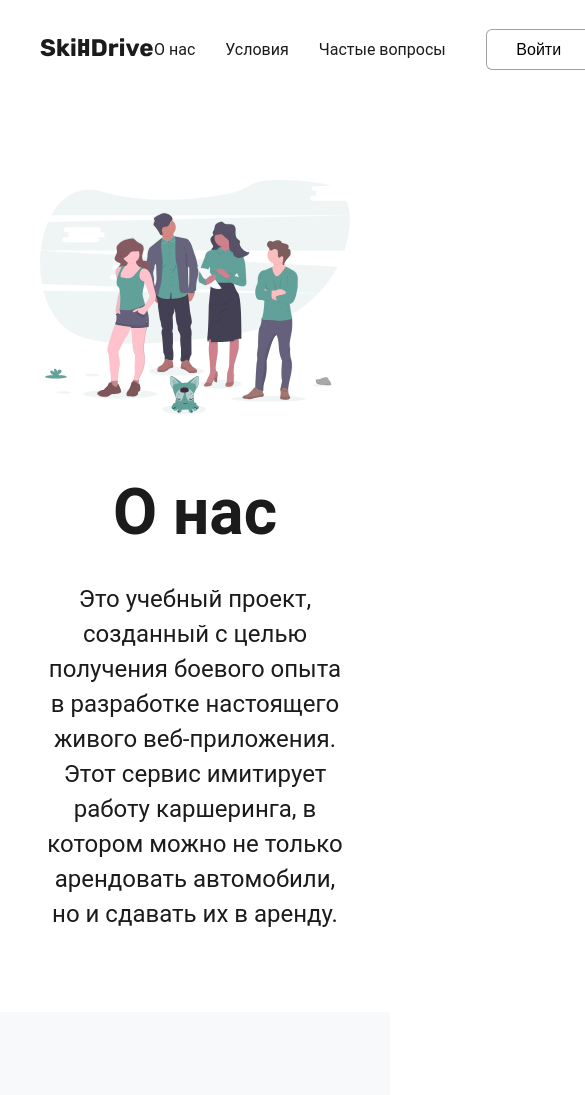
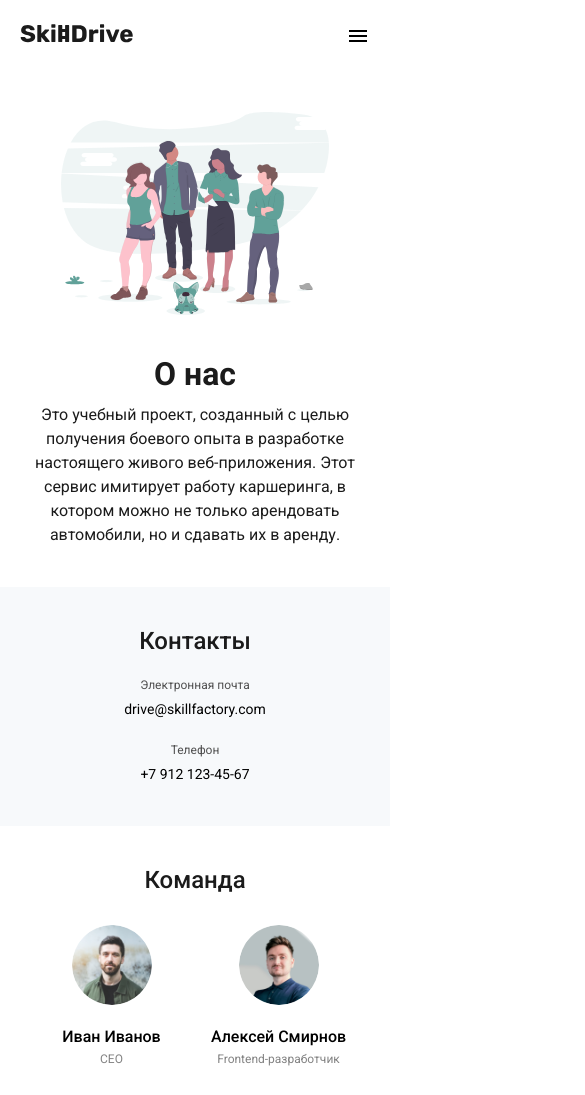
Before and after one commit to Andrey7706/SF-Drive_homework, a plain HTML site: page index.html in a window 390 px wide. Shown: the top 1095 px of the page, 585 px wide, since content can reach past the window. Drawn offline with Linux system fonts and the light colour scheme.

Commit message:
Адаптив страницы

```diff
--- a/index.html
+++ b/index.html
@@ -23,6 +23,11 @@
                     </ul>
                     <button class="btn">Войти</button>
                 </nav>
+                <div class="menu-toggle">
+                    <span></span>
+                    <span></span>
+                    <span></span>
+                </div>
             </div>
         </div>
     </header>
--- a/style.css
+++ b/style.css
@@ -1,3 +1,4 @@
+@import url('https://fonts.googleapis.com/css2?family=Roboto:wght@400;500;700&display=swap');
 * {
     box-sizing: border-box;
 }
@@ -24,7 +25,7 @@ ul, ol {
     border-radius: 6px;
     font-size: 16px;
     line-height: 19px;
-    font-size: 500;
+    font-weight: 500;
     padding: 10px;
     display: flex;
     align-items: center;
@@ -42,6 +43,7 @@ ul, ol {
     font-weight: 700;
     line-height: 1.2;
     text-align: center;
+    margin-top: 0;
     margin-bottom: 30px;
 }
 
@@ -50,6 +52,7 @@ ul, ol {
     font-weight: 500;
     line-height: 1.2;
     text-align: center;
+    margin-top: 0;
     margin-bottom: 43px;
 }
 
@@ -59,11 +62,10 @@ ul, ol {
 }
 
 .header-content {
-    height: 100px;
+    min-height: 90px;
     display: flex;
     align-items: center;
     justify-content: space-between;
-    min-height: 90px;
     padding: 23px 40px 24px;
     background-color: #fff;
 }
@@ -96,6 +98,27 @@ ul, ol {
     border-bottom-color: #1B1B1B;
 }
 
+.menu-toggle {
+    width: 24px;
+    height: 24px;
+    background-color: #fff;
+    padding: 6px 3px;
+    cursor: pointer;
+    display: none;
+}
+
+.menu-toggle span {
+    width: 18px;
+    height: 2px;
+    background-color: #000;
+    display: block;
+}
+
+.menu-toggle span:nth-child(2) {
+    margin-top: 3px;
+    margin-bottom: 3px;
+}
+
 .intro-content {
     padding: 80px 40px;
 }
@@ -113,7 +136,7 @@ ul, ol {
     max-width: 925px;
     margin: 0 auto;
     font-size: 24px;
-    line-height: 35px;
+    line-height: 1.5;
     text-align: center;
 }
 
@@ -159,7 +182,7 @@ ul, ol {
 
 .contacts-link {
     font-size: 20px;
-    line-height: 29px;
+    line-height: 1.5;
     color: #000;
     text-decoration: none;
     border-bottom: 1px solid transparent;
@@ -207,7 +230,7 @@ ul, ol {
     font-size: 20px;
     font-weight: 500;
     color: #000;
-    line-height: 29px;
+    line-height: 1.5;
     margin-bottom: 8px;
 }
 
@@ -228,7 +251,8 @@ ul, ol {
     justify-content: space-between;
     max-width: 1440px;
     margin: 0 auto;
-    padding: 46px 40px;
+    padding: 44px 40px;
+    min-height: 124px;
 }
 
 .footer-copy {
@@ -259,3 +283,184 @@ ul, ol {
 .footer-social a:hover .icon {
     opacity: 0.4;
 }
+
+@media screen and (max-width: 991px) {
+    .team-content {
+        padding: 80px 50px 60px;
+    }
+}
+
+@media screen and (max-width: 767px) {
+    .h1 {
+        font-size: 48px;
+        margin-bottom: 20px;
+    }
+
+    .h2 {
+        font-size: 36px;
+        margin-bottom: 30px;
+    }
+
+    .header-content {
+        padding: 20px;
+    }
+
+    .header-content {
+        min-height: 68px;
+    }
+
+    .nav {
+        display: none;
+    }
+
+    .menu-toggle {
+        display: block;
+    }
+
+    .intro-content {
+        padding: 50px 20px;
+    }
+
+    .intro-img {
+        margin-bottom: 40px;
+        max-width: 330px;
+    }
+
+    .intro-text {
+        font-size: 20px;
+    }
+
+    .contacts-content {
+        padding: 60px 15px 75px;
+    }
+
+    .contacts-flex {
+        flex-direction: column;
+    }
+
+    .contacts-item:not(:last-child)::before {
+        content: none;
+    }
+
+    .team-content {
+        padding: 60px 20px 30px;
+    }
+
+    .team-item {
+        margin: 0 20px 40px;
+        min-height: 200px;
+        max-width: 180px;
+    }
+
+    .team-img {
+        width: 130px;
+        height: 130px;
+        border-radius: 130px;
+        margin-bottom: 20px;
+    }
+
+    .team-img img {
+        width: 130px;
+    }
+
+    .team-name {
+        font-size: 18px;
+        margin-bottom: 5px;
+    }
+
+    .team-skill {
+        font-size: 13px;
+    }
+
+    .footer-content {
+        padding: 30px 20px;
+    }
+}
+
+@media screen and (max-width: 479px)  {
+    .h1 {
+        font-size: 32px;
+        margin-bottom: 10px;
+    }
+
+    .h2 {
+        font-size: 24px;
+        margin-bottom: 20px;
+    }
+
+    .intro-content {
+        padding: 40px 20px;
+    }
+
+    .intro-img {
+        max-width: 268px;
+    }
+
+    .intro-text {
+        font-size: 16px;
+    }
+
+    .contacts-content {
+        padding: 40px 20px 40px;
+    }
+
+    .contacts-item {
+        margin: 0;
+    }
+
+    .contacts-item:not(:last-child) {
+        margin-bottom: 20px;
+    }
+
+    .contacts-descr {
+        font-size: 12px;
+        margin-bottom: 5px;
+    }
+
+    .contacts-link {
+        font-size: 14px;
+    }
+
+    .team-content {
+        padding: 40px 20px 30px;
+    }
+
+    .team-flex {
+        padding-top: 10px;
+    }
+
+    .team-item {
+        margin: 0 0 30px;
+        min-height: 138px;
+        max-width: 167px;
+    }
+
+    .team-img {
+        width: 80px;
+        height: 80px;
+        border-radius: 80px;
+        margin-bottom: 20px;
+    }
+
+    .team-img img {
+        width: 80px;
+    }
+
+    .team-name {
+        font-size: 16px;
+        margin-bottom: 1px;
+    }
+
+    .team-skill {
+        font-size: 12px;
+    }
+
+    .footer-content {
+        flex-direction: column;
+        align-items: flex-start;
+    }
+
+    .footer-copy {
+        margin-bottom: 10px;
+    }
+}
```
Also changed, not shown: 1 other file.
